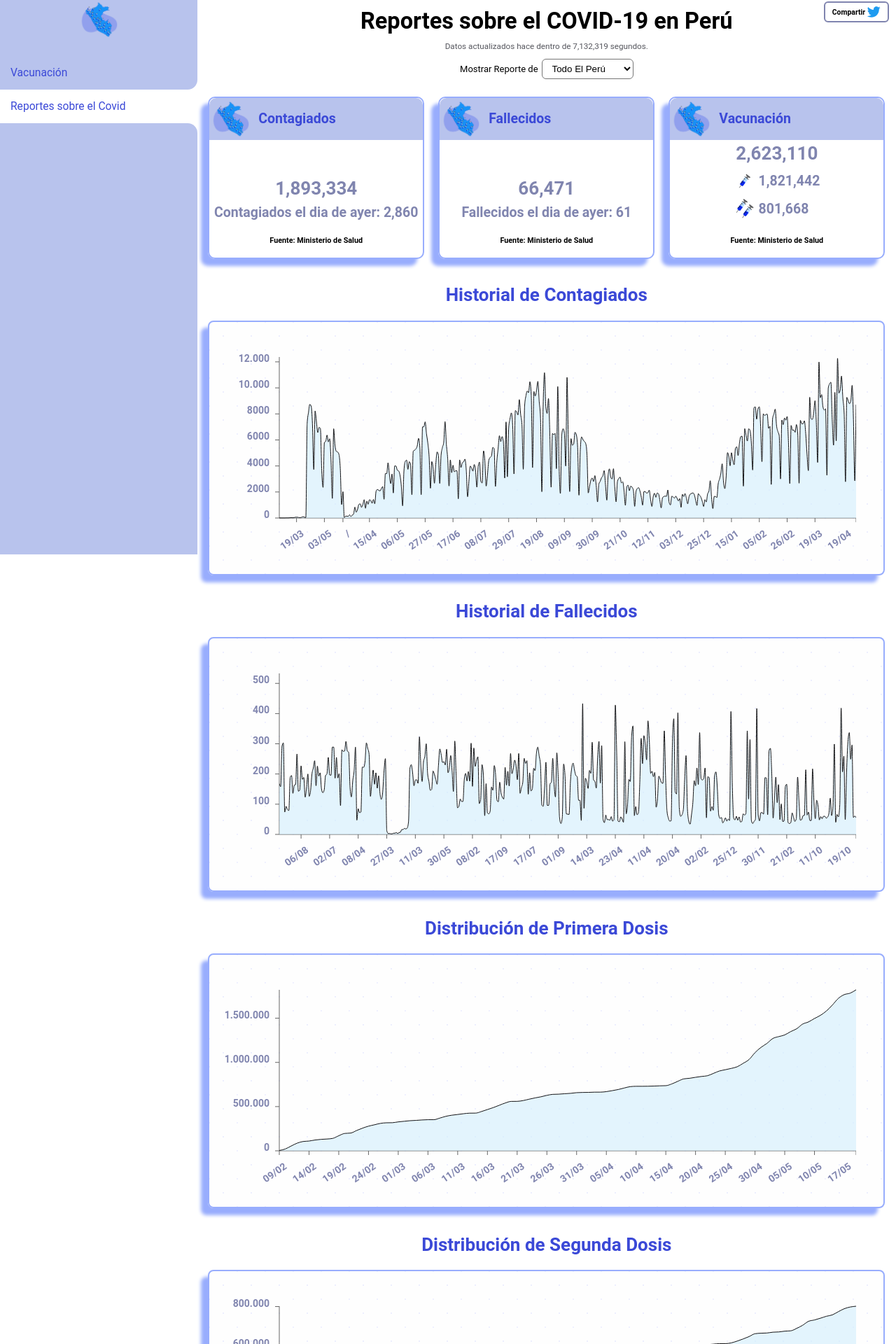
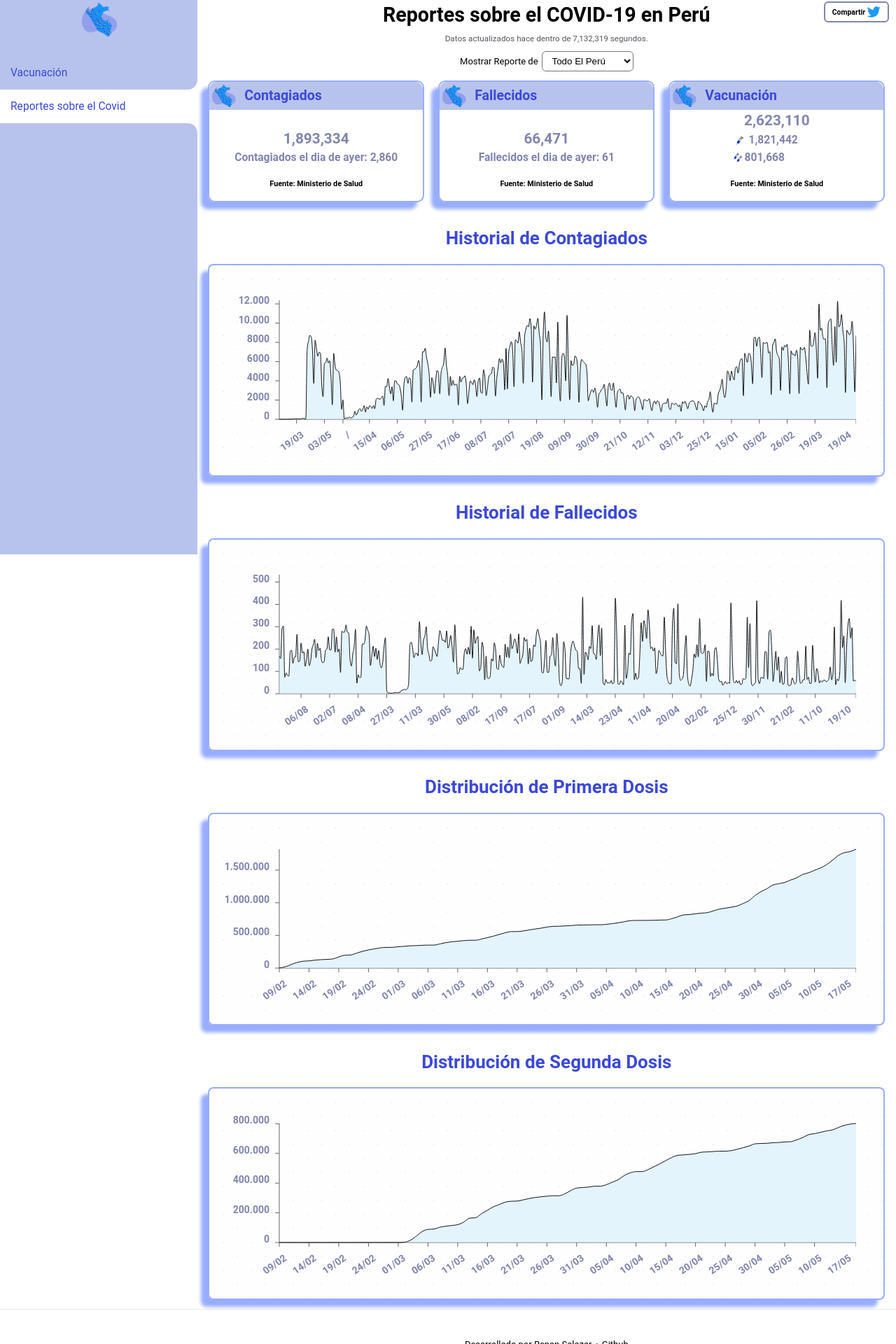
Before and after one commit to renansalazar/covidvacunaperu, a Next.js app: page /covid in a window 1280 px wide. Shown: the part 8-1928 px from the top of the page at 70% size. Built offline with nearby package versions, Linux system fonts and the light colour scheme.

Commit message:
feat: add styles

```diff
--- /dev/null
+++ b/components/Footer.jsx
@@ -0,0 +1,18 @@
+import styles from "../styles/Footer.module.css";
+
+export default () => {
+    return (
+        <footer className={styles.footer}>
+            <a href="https://github.com/renansalazar" target="_blank">
+            Desarrollado por Renan Salazar
+            </a>
+            <span>•</span>
+            <a
+            href="https://github.com/renansalazar/covidvacunaperu"
+            target="_blank"
+            >
+            Github
+            </a>
+        </footer>
+    )
+}
--- a/components/ProgressChart/index.jsx
+++ b/components/ProgressChart/index.jsx
@@ -23,7 +23,7 @@ export function ProgressChart ({ dataset, tooltip: CustomTooltip }) {
   return (
     <div className={styles.chartContainer} ref={elementRef}>
       {isVisible && (
-        <div style={{ width: '100%', height: 360 }}>
+        <div style={{ width: '100%', height: 300 }}>
           <ResponsiveContainer>
             <AreaChart
               data={dataset}
--- a/pages/_app.js
+++ b/pages/_app.js
@@ -5,6 +5,8 @@ import { useRouter } from 'next/router'
 import * as gtag from '../lib/gtag'
 import '../styles/globals.css'
 import SEO from '../config/seo'
+import Header from '../components/Header'
+import Footer from '../components/Footer'
 
 function MyApp({ Component, pageProps }) {
   const router = useRouter()
@@ -21,7 +23,9 @@ function MyApp({ Component, pageProps }) {
   return (
     <>
       <DefaultSeo {...SEO} />
+      <Header />
       <Component {...pageProps} />
+      <Footer />
     </>
   )
 }
--- a/pages/covid.js
+++ b/pages/covid.js
@@ -3,7 +3,6 @@ import Head from "next/head";
 import Image from "next/image";
 
 import { ProgressChart } from "../components/ProgressChart"
-import Header from '../components/Header'
 import styles from "../styles/Home.module.css";
 import TimeAgo from "../components/TimeAgo.jsx";
 import Select from "../components/Select";
@@ -87,7 +86,6 @@ export default ({hist, dataVacunados, dataPositivos, histCovid, dataFallecidos,
                 <title>Reportes sobre el Covid en Perú</title>
                 <link rel="icon" href="/favicon.ico" />
             </Head>
-            <Header />
             <main className={styles.main}>
                 <h1 className={styles.title}>Reportes sobre el COVID-19 en Perú</h1>
 
@@ -103,8 +101,8 @@ export default ({hist, dataVacunados, dataPositivos, histCovid, dataFallecidos,
                       <Image
                         className={styles.imageCardHeader}
                         src="/map.png"
-                        width={60}
-                        height={60}
+                        width={40}
+                        height={40}
                       />
                       <h3>Contagiados</h3>
                     </div>
@@ -126,8 +124,8 @@ export default ({hist, dataVacunados, dataPositivos, histCovid, dataFallecidos,
                       <Image
                         className={styles.imageCardHeader}
                         src="/map.png"
-                        width={60}
-                        height={60}
+                        width={40}
+                        height={40}
                       />
                       <h3>Fallecidos</h3>
                     </div>
@@ -149,8 +147,8 @@ export default ({hist, dataVacunados, dataPositivos, histCovid, dataFallecidos,
                     <Image
                       className={styles.imageCardHeader}
                       src="/map.png"
-                      width={60}
-                      height={60}
+                      width={40}
+                      height={40}
                     />
                       <h3>Vacunación</h3>
                     </div>
@@ -162,8 +160,8 @@ export default ({hist, dataVacunados, dataPositivos, histCovid, dataFallecidos,
                         <Image
                           className={styles.imageCardHeader}
                           src="/vaccine.png"
-                          width={40}
-                          height={40}
+                          width={26}
+                          height={26}
                         />
                         <FormatNumber>{totalsVacunados.primeraDosis}</FormatNumber>
                       </p>
@@ -171,8 +169,8 @@ export default ({hist, dataVacunados, dataPositivos, histCovid, dataFallecidos,
                         <Image
                           className={styles.imageCardHeader}
                           src="/vaccineall.png"
-                          width={40}
-                          height={40}
+                          width={20}
+                          height={20}
                         />
                         <FormatNumber>{totalsVacunados.segundaDosis}</FormatNumber>
                       </p>
--- /dev/null
+++ b/styles/Footer.module.css
@@ -0,0 +1,25 @@
+.footer {
+  padding-left: var(--width-aside-size);
+  width: 100%;
+  height: 100px;
+  border-top: 1px solid #eaeaea;
+  display: flex;
+  justify-content: center;
+  align-items: center;
+}
+
+.footer img {
+  margin-left: 0.5rem;
+}
+
+.footer a {
+  display: flex;
+  justify-content: center;
+  align-items: center;
+  margin: 5px;
+  transition: 400ms;
+}
+
+.footer a:hover {
+  color: var(--main-title-color);
+}
--- a/styles/Home.module.css
+++ b/styles/Home.module.css
@@ -13,7 +13,7 @@
   flex-direction: column;
   flex: 1;
   justify-content: center;
-  padding: 1.5rem 0;
+  padding: 1rem 0;
   width: 100%;
 }
 
@@ -23,37 +23,10 @@
   text-align: center;
 }
 
-
-
-.footer {
-  width: 100%;
-  height: 100px;
-  border-top: 1px solid #eaeaea;
-  display: flex;
-  justify-content: center;
-  align-items: center;
-}
-
-.footer img {
-  margin-left: 0.5rem;
-}
-
-.footer a {
-  display: flex;
-  justify-content: center;
-  align-items: center;
-  margin: 5px;
-  transition: 400ms;
-}
-
-.footer a:hover{
-  color: var(--main-title-color);
-}
-
 .title a {
   color: #0070f3;
   text-decoration: none;
-  font-size: 2.3rem;
+  font-size: 2rem;
 }
 
 .title a:hover,
@@ -124,9 +97,9 @@
 
 .groupRadio label {
   display: flex;
-    align-items: center;
-    cursor: pointer;
-    margin: 10px 5px 10px 0;
+  align-items: center;
+  cursor: pointer;
+  margin-right: 5px;
 }
 
 .groupRadio input[type=radio]{
@@ -166,7 +139,7 @@
 
 .card p {
   margin: 0;
-  font-size: 2rem;
+  font-size: 1.6rem;
   font-weight: bold;
   margin: 10px 0;
   line-height: 1.5;
@@ -232,7 +205,6 @@
   .grid {
     grid-template-columns: repeat(3, 1fr);
     max-width: 1000px;
-    margin-top: .9rem;
     width: 100%;
   }
 
@@ -254,11 +226,11 @@
   }
 
   .title {
-    font-size: 2.5rem;
+    font-size: 2.2rem;
   }
 
   .cardBody__subtitle{
-    font-size: 1.5rem!important;
+    font-size: 1.2rem!important;
     display: flex;
     align-items: center;
   }
```
Also changed, not shown: pages/index.js (+13 -26 lines).
